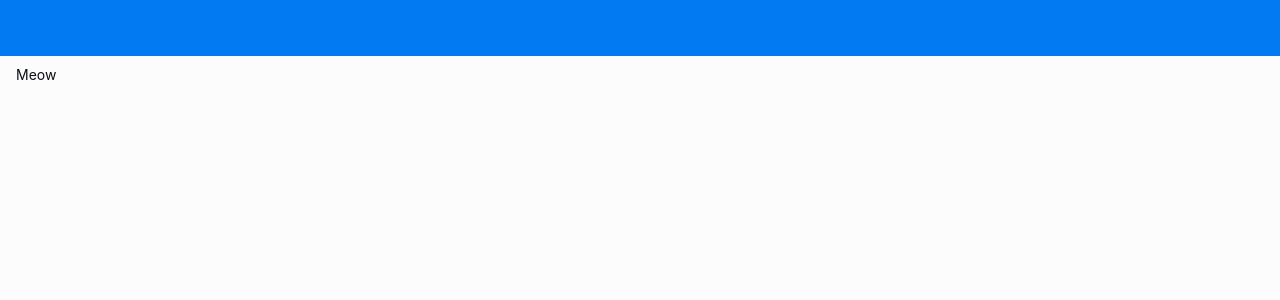
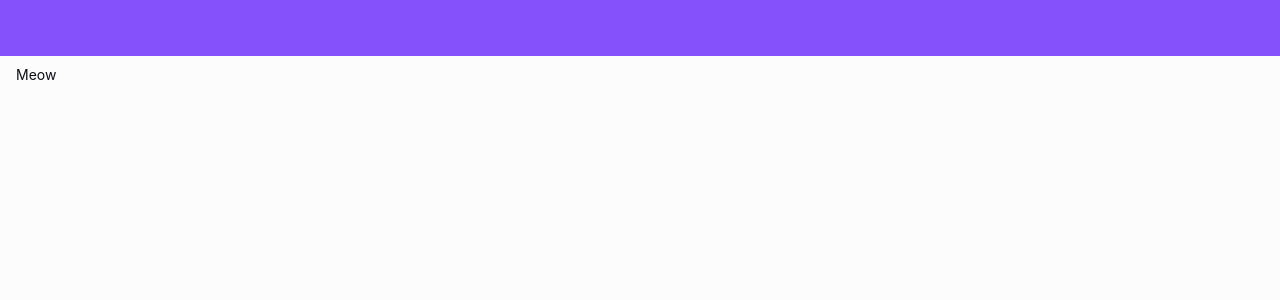
Before and after one commit to Mahmoud-assi/tar-keys, a React (Vite) app: page / in a window 1280 px wide. Shown: the top 300 px of the page. Built offline with nearby package versions, Linux system fonts and the light colour scheme.

Commit message:
updates!

```diff
--- a/src/theme/themePrimitives.ts
+++ b/src/theme/themePrimitives.ts
@@ -30,17 +30,18 @@ declare module '@mui/material/styles' {
 
 const defaultTheme = createTheme()
 
+// Updated to Violet/Indigo Theme based on the design
 export const brand = {
-  50: 'hsl(210, 100%, 95%)',
-  100: 'hsl(210, 100%, 92%)',
-  200: 'hsl(210, 100%, 80%)',
-  300: 'hsl(210, 100%, 65%)',
-  400: 'hsl(210, 98%, 48%)',
-  500: 'hsl(210, 98%, 42%)',
-  600: 'hsl(210, 98%, 55%)',
-  700: 'hsl(210, 100%, 35%)',
-  800: 'hsl(210, 100%, 16%)',
-  900: 'hsl(210, 100%, 21%)',
+  50: 'hsl(258, 100%, 97%)',
+  100: 'hsl(258, 100%, 94%)',
+  200: 'hsl(258, 100%, 86%)',
+  300: 'hsl(258, 100%, 74%)',
+  400: 'hsl(258, 95%, 65%)',
+  500: 'hsl(258, 90%, 60%)',
+  600: 'hsl(258, 80%, 55%)',
+  700: 'hsl(258, 70%, 45%)',
+  800: 'hsl(258, 80%, 30%)',
+  900: 'hsl(258, 90%, 15%)',
 }
 
 export const gray = {
@@ -131,7 +132,7 @@ export const colorSchemes = {
       divider: alpha(gray[300], 0.4),
       background: {
         default: 'hsl(0, 0%, 99%)',
-        paper: 'hsl(220, 35%, 97%)',
+        paper: 'hsl(258, 20%, 98%)', // Subtle purple tint for paper
       },
       text: {
         primary: gray[800],
@@ -142,8 +143,9 @@ export const colorSchemes = {
         hover: alpha(gray[200], 0.2),
         selected: `${alpha(gray[200], 0.3)}`,
       },
+      // Updated shadow hue to match the Violet brand
       baseShadow:
-        'hsla(220, 30%, 5%, 0.07) 0px 4px 16px 0px, hsla(220, 25%, 10%, 0.07) 0px 8px 16px -5px',
+        'hsla(258, 40%, 10%, 0.07) 0px 4px 16px 0px, hsla(258, 30%, 15%, 0.07) 0px 8px 16px -5px',
     },
   },
   dark: {
@@ -180,8 +182,8 @@ export const colorSchemes = {
       },
       divider: alpha(gray[700], 0.6),
       background: {
-        default: gray[900],
-        paper: 'hsl(220, 30%, 7%)',
+        default: 'hsl(258, 20%, 5%)', // Deep purple-black tint
+        paper: 'hsl(258, 25%, 8%)',
       },
       text: {
         primary: 'hsl(0, 0%, 100%)',
@@ -191,8 +193,9 @@ export const colorSchemes = {
         hover: alpha(gray[600], 0.2),
         selected: alpha(gray[600], 0.3),
       },
+      // Updated shadow hue to match the Violet brand
       baseShadow:
-        'hsla(220, 30%, 5%, 0.7) 0px 4px 16px 0px, hsla(220, 25%, 10%, 0.8) 0px 8px 16px -5px',
+        'hsla(258, 40%, 10%, 0.7) 0px 4px 16px 0px, hsla(258, 30%, 15%, 0.8) 0px 8px 16px -5px',
     },
   },
 }
```
